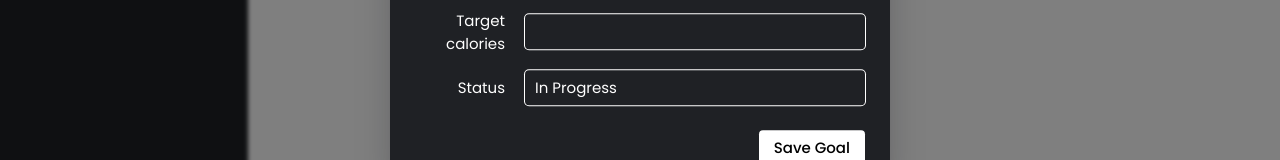
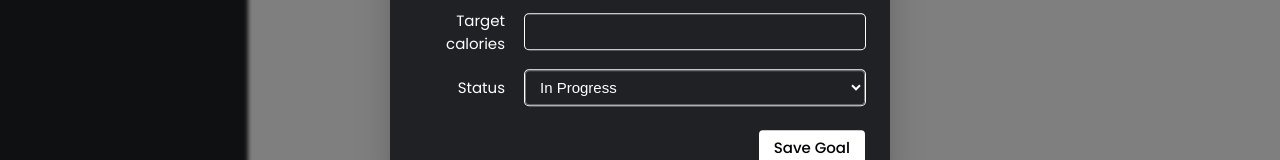
Before and after one commit to ParasArya289/fitnessTracker, a React (Create React App) app: page /goals in a window 1280 px wide. Both pictures are taken after a click on the button 1205 px from the left and 675 px from the top of the page. Shown: the part 433-593 px from the top of the page. Built offline with nearby package versions, Linux system fonts and the light colour scheme; no server answers.

Commit message:
fix: select menu for status

```diff
--- a/src/Components/Modal/GoalModal.js
+++ b/src/Components/Modal/GoalModal.js
@@ -97,14 +97,18 @@ const GoalModal = ({ children }) => {
           </fieldset>
           <fieldset className="Fieldset">
             <label className="Label" htmlFor="status">
-              {"Status"}
+              Status
             </label>
-            <input
+            <select
               className="Input"
               name="status"
               defaultValue={formData.status}
               onChange={(e) => formDataHandler(e)}
-            />
+            >
+              <option value="Achieved">Achieved</option>
+              <option value="Abandoned">Abandoned</option>
+              <option value="In Progress">In Progress</option>
+            </select>
           </fieldset>
           <div
             style={{
```
